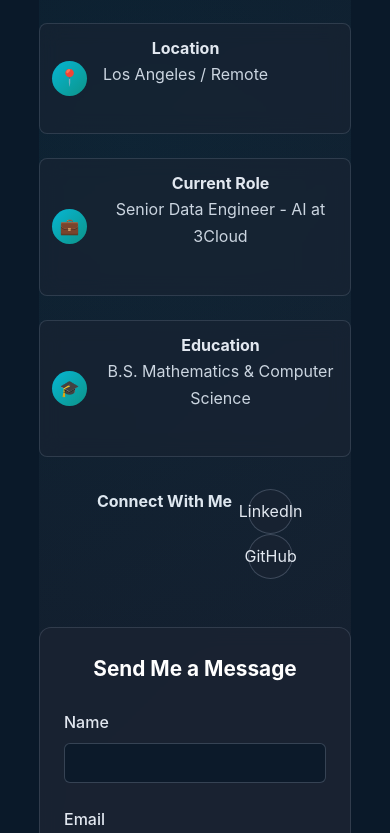
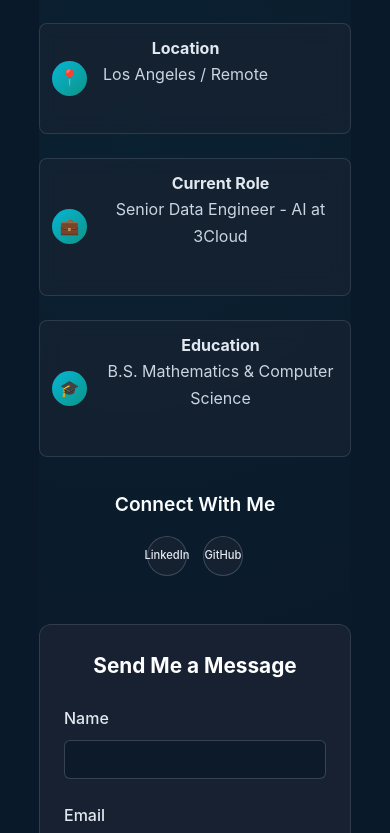
Before and after one commit to Ceaustin117/personal-website, a React (Create React App) app: page / in a window 390 px wide. Shown: the part 7956-8789 px from the top of the page. Built offline with nearby package versions, Linux system fonts and the light colour scheme.

Commit message:
fixed links

```diff
--- a/src/components/Footer.css
+++ b/src/components/Footer.css
@@ -1,5 +1,5 @@
 .footer {
-  background: linear-gradient(135deg, #0a1929 0%, #1a2332 100%);
+  background: #0a1929;
   color: #e2e8f0;
   padding: 3rem 0 2rem;
   border-top: 1px solid rgba(148, 163, 184, 0.2);
--- a/src/components/Footer.tsx
+++ b/src/components/Footer.tsx
@@ -10,7 +10,7 @@ const Footer: React.FC = () => {
         <div className="footer-content">
           <div className="footer-section">
             <h3>Chris</h3>
-            <p>Full Stack Developer passionate about creating amazing web experiences.</p>
+            <p>Senior Data Engineer with extensive AI/ML and full stack experience. Passionate about creating amazing web experiences.</p>
           </div>
 
           <div className="footer-section">
--- a/src/sections/Contact.css
+++ b/src/sections/Contact.css
@@ -1,6 +1,6 @@
 .contact {
   padding: 5rem 0;
-  background: linear-gradient(135deg, #0a1929 0%, #1a2332 100%);
+  background: #0a1929;
   position: relative;
 }
 
@@ -111,9 +111,21 @@
 }
 
 .social-links {
+  margin-top: 2rem;
+}
+
+.social-links h4 {
+  color: #ffffff;
+  font-size: 1.2rem;
+  font-weight: 600;
+  margin-bottom: 1rem;
+}
+
+.social-icons {
   display: flex;
-  gap: 1rem;
-  margin-top: 2rem;
+  gap: 1.5rem;
+  justify-content: flex-start;
+  flex-wrap: wrap;
 }
 
 .social-link {
@@ -129,6 +141,9 @@
   text-decoration: none;
   transition: all 0.3s ease;
   backdrop-filter: blur(10px);
+  flex-shrink: 0;
+  font-size: 0.8rem;
+  font-weight: 500;
 }
 
 .social-link:hover {
@@ -231,7 +246,7 @@
     text-align: center;
   }
 
-  .social-links {
+  .social-icons {
     justify-content: center;
   }
 }
@@ -275,4 +290,15 @@
   .form-group textarea {
     padding: 0.6rem;
   }
+
+  .social-icons {
+    gap: 1rem;
+    justify-content: center;
+  }
+
+  .social-link {
+    width: 40px;
+    height: 40px;
+    font-size: 0.7rem;
+  }
 }
--- a/src/sections/Skills.css
+++ b/src/sections/Skills.css
@@ -1,6 +1,6 @@
 .skills {
   padding: 5rem 0;
-  background: linear-gradient(135deg, #1a2332 0%, #2d3748 100%);
+  background: #0a1929;
   position: relative;
 }
 
```
